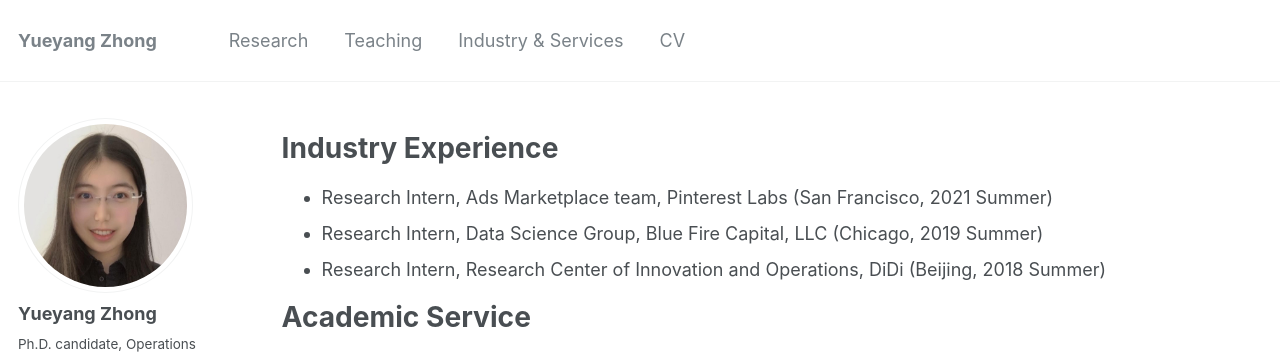
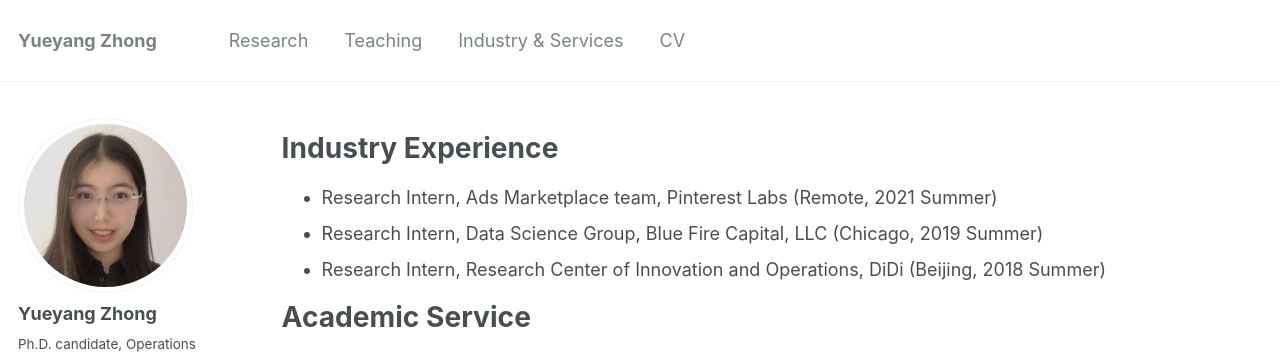
Before and after one commit to alicemengqi/site, a Jekyll site: the page built from _pages/terms.md, in a window 1280 px wide. Shown: the top 357 px of the page. Built offline with Jekyll 4.4.1, drawn with Linux system fonts in a browser that asks for light colours.

Commit message:
Update terms.md

```diff
--- a/_pages/terms.md
+++ b/_pages/terms.md
@@ -9,7 +9,7 @@ author_profile: true
 
 
 # Industry Experience
-* Research Intern, Ads Marketplace team, Pinterest Labs (San Francisco, 2021 Summer)
+* Research Intern, Ads Marketplace team, Pinterest Labs (Remote, 2021 Summer)
 * Research Intern, Data Science Group, Blue Fire Capital, LLC (Chicago, 2019 Summer)
 * Research Intern, Research Center of Innovation and Operations, DiDi (Beijing, 2018 Summer)
 
```
